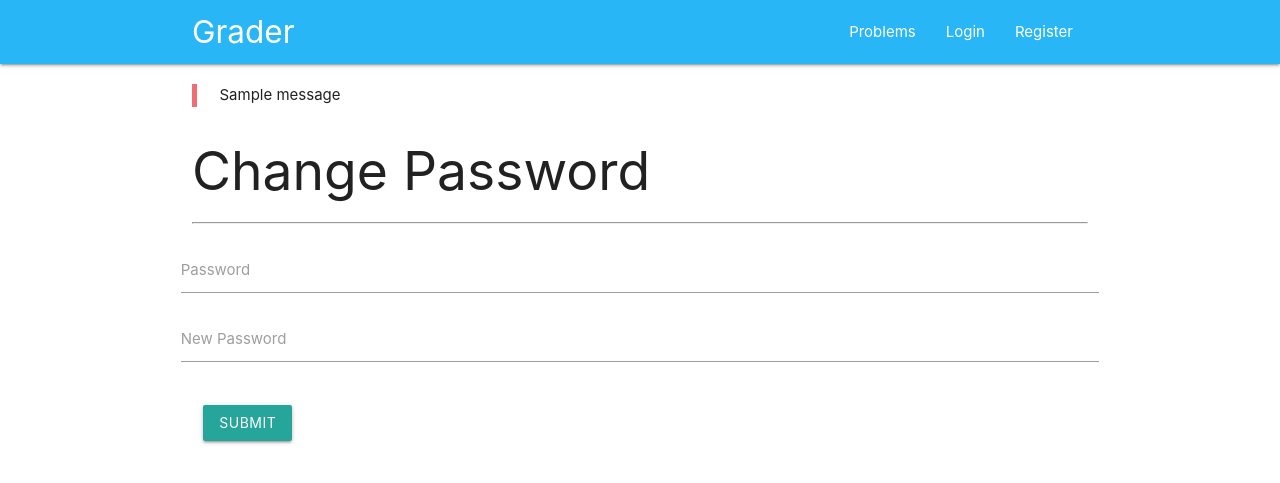
After one commit to rorre/ForFunGrader, a Python web app: template app/templates/changepw.html in a window 1280 px wide. The commit adds this page. Shown: the top 483 px of the page. Run offline with Jinja, Linux system fonts and the light colour scheme; the template is opened without the code that fills it, so the values that code supplies are empty; one stand-in notice (Sample message) is shown; some libraries are stand-ins or nearby versions.

Commit message:
Change Password

```diff
--- a/app/templates/base.html
+++ b/app/templates/base.html
@@ -36,6 +36,7 @@
             <ul id="dropdown1" class="dropdown-content">
                 <li>Score: {{ current_user.score }}</li>
                 <li class="divider"></li>
+                <li><a href="{{ url_for('login.change_password') }}">Change Password</a></li>
                 <li><a href="{{ url_for('login.logout') }}">Logout</a></li>
             </ul>
         {% endif %}
--- /dev/null
+++ b/app/templates/changepw.html
@@ -0,0 +1,31 @@
+{% extends "base.html" %}
+{% block title %}Change Password -- Grader{% endblock %}
+{% block body %}
+{% with messages = get_flashed_messages() %}
+    {% if messages %}
+        <blockquote>
+            {% for message in messages %}
+                {{ message }}
+            {% endfor %}
+        </blockquote>
+    {% endif %}
+{% endwith %}
+
+<h2>Change Password</h2>
+<hr>
+<div class="row">
+    <form class="col s12" method='POST'>
+        <div class="row">
+            <div class="input-field row">
+                <input id="curpassword" type="password" class="validate" name="curpassword">
+                <label for="curpassword">Password</label>
+            </div>
+            <div class="input-field row">
+                <input id="newpassword" type="password" class="validate" name="newpassword">
+                <label for="newpassword">New Password</label>
+            </div>
+        </div>
+        <button class="btn waves-effect waves-light" id="submit" type="submit">Submit</button>
+    </form>
+</div>
+{% endblock %}
--- a/app/templates/notfound.html
+++ b/app/templates/notfound.html
@@ -1,5 +1,5 @@
 {% extends "base.html" %}
-{% block title %}Forbidden -- Grader{% endblock %}
+{% block title %}Not Found -- Grader{% endblock %}
 {% block body %}
 {% with messages = get_flashed_messages() %}
     {% if messages %}
```
Also changed, not shown: app/routes/Login.py (+21 -2 lines), app/templates/index.html (+9 -0 lines).
